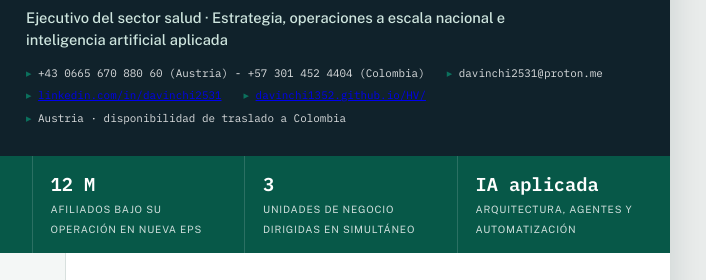
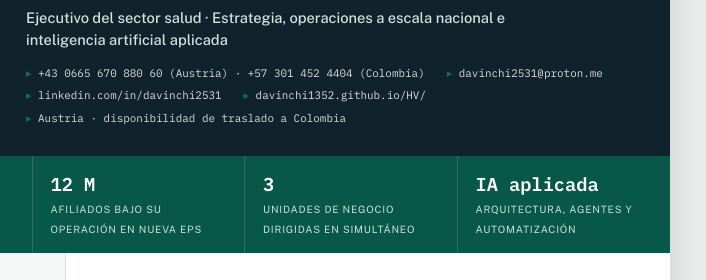
Before and after one commit to Davinchi1352/HV, a plain HTML site: page index.html in a window 1280 px wide. Shown: the part 143-423 px from the top of the page, 395-1101 px from the left. Drawn offline with nearby package versions, Linux system fonts and the light colour scheme.

Commit message:
Actualizar estilos y enlaces en la sección de contacto de la hoja de vida

```diff
--- a/index.html
+++ b/index.html
@@ -421,6 +421,21 @@
         text-decoration: none;
       }
     }
+
+    .contact-row a,
+    .contact-row a:link,
+    .contact-row a:visited,
+    .contact-row a:hover,
+    .contact-row a:active {
+      color: rgba(255, 255, 255, .85);
+      text-decoration: none;
+    }
+
+    .contact-row a:hover {
+      color: #FFFFFF;
+      text-decoration: underline;
+      text-underline-offset: 2px;
+    }
   </style>
 </head>
 
@@ -437,11 +452,12 @@
         <p class="headline">Ejecutivo del sector salud · Estrategia, operaciones a escala nacional e inteligencia
           artificial aplicada</p>
         <div class="contact-row">
-          <span>+43 0665 670 880 60 (Austria) - +57 301 452 4404 (Colombia)</span>
-          <span>davinchi2531@proton.me</span>
-          <span><a href="https://www.linkedin.com/in/davinchi2531"
-              target="_blank">linkedin.com/in/davinchi2531</a></span>
-          <span><a href="https://davinchi1352.github.io/HV/" target="_blank">davinchi1352.github.io/HV/</a></span>
+          <span>+43 0665 670 880 60 (Austria) · +57 301 452 4404 (Colombia)</span>
+          <span><a href="mailto:davinchi2531@proton.me">davinchi2531@proton.me</a></span>
+          <span><a href="https://www.linkedin.com/in/davinchi2531" target="_blank"
+              rel="noopener">linkedin.com/in/davinchi2531</a></span>
+          <span><a href="https://davinchi1352.github.io/HV/" target="_blank"
+              rel="noopener">davinchi1352.github.io/HV/</a></span>
           <span>Austria · disponibilidad de traslado a Colombia</span>
         </div>
       </div>
```
